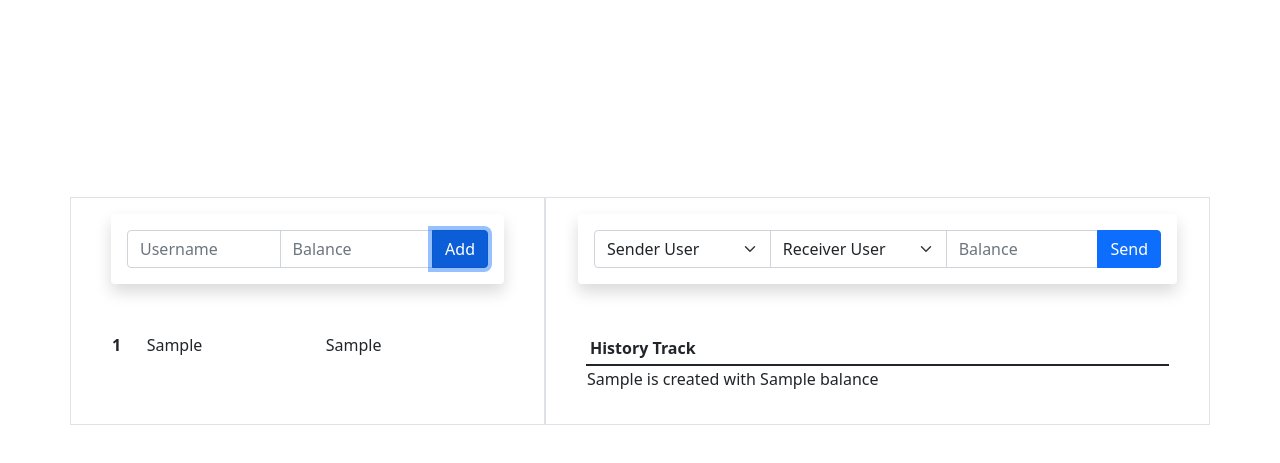
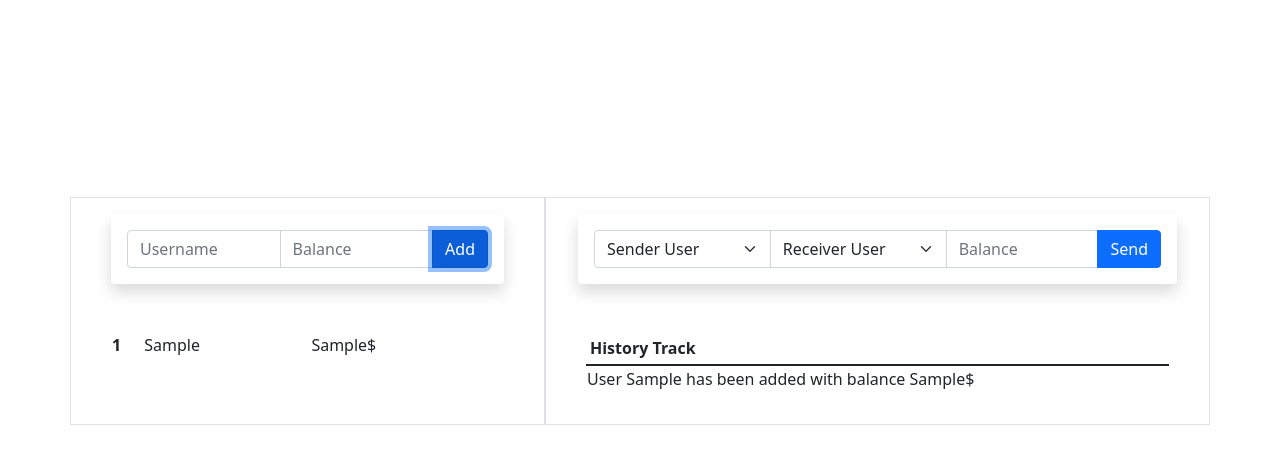
Before and after one commit to patika-167-react-bootcamp/hw-week-2-zaferhuzmeli, a website: page index.html in a window 1280 px wide. Both pictures are taken after typing "Sample", "Sample" into the empty fields and a click on the button "Add". Shown: the part 89-552 px from the top of the page. Drawn offline with nearby package versions, Linux system fonts and the light colour scheme.

Commit message:
fixed JS error

```diff
--- a/app.js
+++ b/app.js
@@ -40,6 +40,8 @@
                     self.reset();
                     // display the userAccount array
                     self.displayUserAccount();
+                    // add tracker mesaage to history list
+                    self.addUserMessage(user);
                 } else {
                     console.log('Inputs are empty');
                 }
@@ -69,16 +71,19 @@
             row.innerHTML = `
                 <th scope="row" id="userid" data-id="${user.id}">${user.id}</th>
                 <td>${user.name}</td>
-                <td>${user.balance}</td>
+                <td>${user.balance}$</td>
             `;
             userAccountList.appendChild(row);
+        }
+    };
 
-            // append to historyList table
-            const historyRow = document.createElement('tr');
+    self.addUserMessage = function (user) {
+        const message = document.createElement('tr');
 
-            historyRow.innerHTML = `<td>${user.name} is created with ${user.balance} balance</td>`;
-            historyList.appendChild(historyRow);
-        }
+        message.innerHTML = `
+            <td>User ${user.name} has been added with balance ${user.balance}$</td>
+        `;
+        historyList.appendChild(message);
     };
 
     return self.construct();
--- a/index.html
+++ b/index.html
@@ -57,7 +57,7 @@
                                 <button type="button" id="sendBalance" class="btn btn-primary">Send</button>
                             </div>
                         </div>
-                        <table id="history" class="table table-sm">
+                        <table id="history" class="table table-sm table-striped">
                             <thead>
                                 <tr>
                                     <th scope="col">History Track</th>
```
